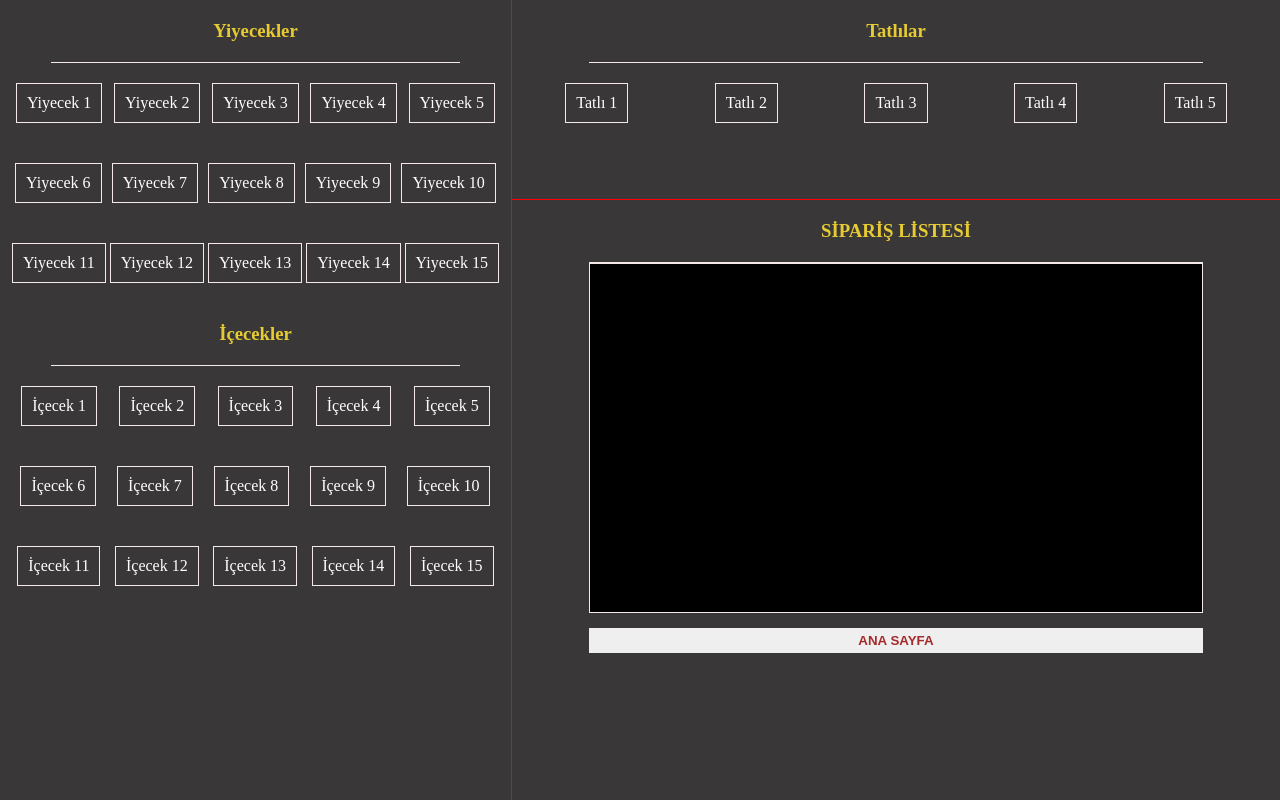
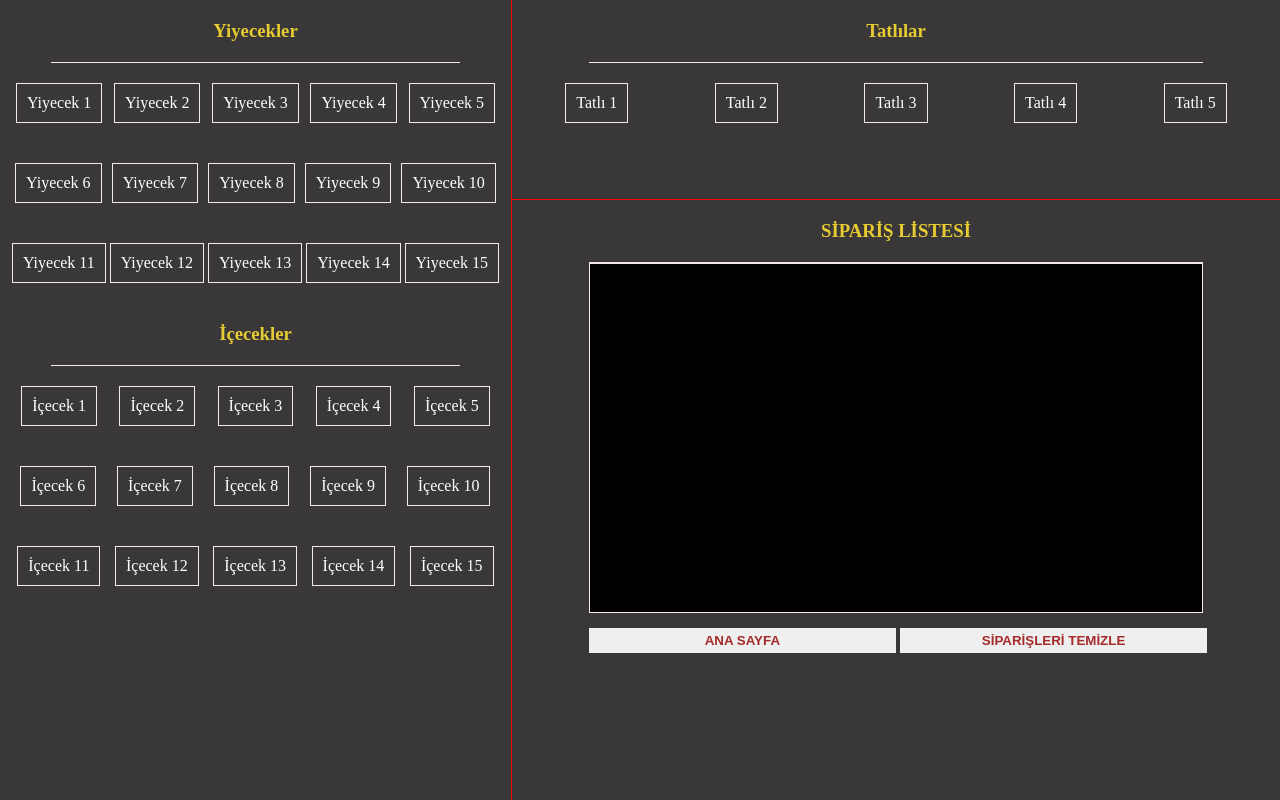
Before and after one commit to srcnllc/Order-automation, a plain HTML site: page siparis/MASA-1.html in a window 1280 px wide. Drawn offline with Linux system fonts and the light colour scheme.

Commit message:
Masa rezerve ve boşaltma işlemi yapıldı

```diff
--- a/siparis/MASA-1.html
+++ b/siparis/MASA-1.html
@@ -71,7 +71,10 @@
             <div class="liste">
             </div>
         </div>
-        <button>ANA SAYFA</button>
+        <div class="button">
+            <button id="anasayfa">ANA SAYFA</button>
+            <button id="hepsinisil">SİPARİŞLERİ TEMİZLE</button>
+        </div>
     </div>
 
     <script src="./main.js"></script>
--- a/siparis/main.js
+++ b/siparis/main.js
@@ -2,6 +2,10 @@ const buton = document.querySelector('button');
 const products = document.querySelector('.products');
 const sag = document.querySelector('.sag');
 const liste = document.querySelector('.liste');
+const temizleButonu = document.querySelector("#hepsinisil");
+
+temizleButonu.addEventListener("click", elemanlariSil);
+
 
 buton.addEventListener('click' , function(e){
     location.href ="../index.html"
@@ -45,3 +49,15 @@ function elemansil() {
         silinecek.remove();
     }
 }
+function elemanlariSil() {
+    var secim = confirm("Masaya ait tüm siparişler silinsin mi?");
+    if (secim == true) {
+
+        // eğer onaylanırsa tüm elemanlar silinsin
+        var silinecekler = document.querySelectorAll("li");
+
+        for (var j = 0; j < silinecekler.length; j++) {
+            silinecekler[j].remove();
+        }
+    }
+}
--- a/siparis/order.css
+++ b/siparis/order.css
@@ -64,8 +64,8 @@ h3 {
     margin: 5px;
     list-style:circle;
 }
-button{
-    width: 80%;
+#anasayfa{
+    width: 40%;
     padding: 5px;
     margin-top: 2%;
     margin-left: 10%;
@@ -76,9 +76,21 @@ button{
     font-weight: bold;
     color: brown;
 }
-button:hover{
+#anasayfa:hover,#hepsinisil:hover{
     background-color: brown;
     color: #fff;
+    transition: .5s all;
+}
+#hepsinisil{
+    width: 40%;
+    padding: 5px;
+    margin-top: 2%;
+    cursor: pointer;
+    text-align: center;
+    align-items: center;
+    border: none;
+    font-weight: bold;
+    color: brown;
 }
 i{
     float: right;
```
Also changed, not shown: script.js (+2 -8 lines).
